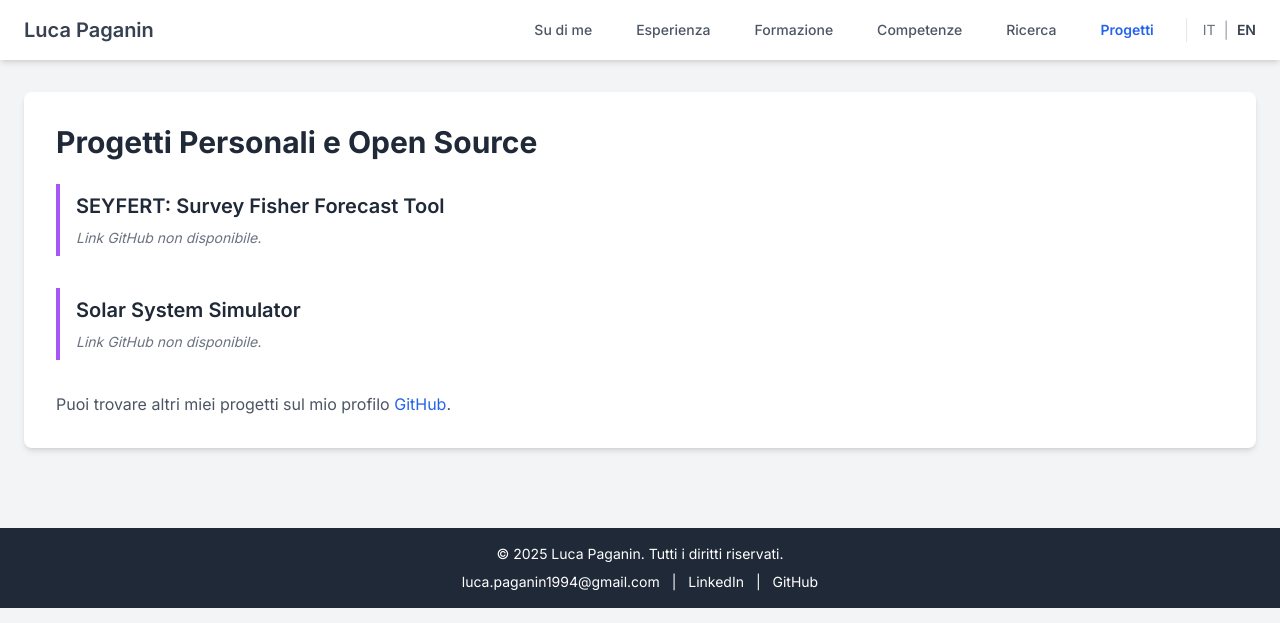
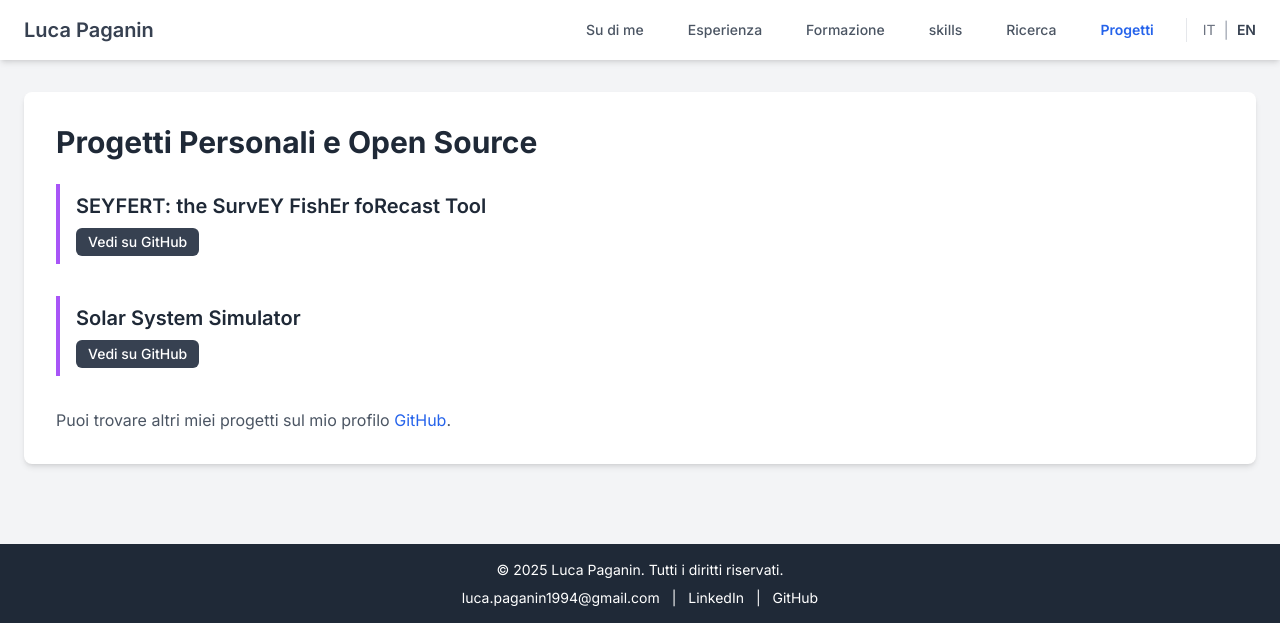
Before and after one commit to LucaPaganin/personal-website, a Flask app: page /projects in a window 1280 px wide. Shown: the top 623 px of the page. Run offline with Flask 2, Linux system fonts and the light colour scheme; some libraries are stand-ins or nearby versions.

Commit message:
installed jinja extensions and changed urtls in english

```diff
--- a/app.py
+++ b/app.py
@@ -60,9 +60,9 @@ def load_all_structural_data():
     json_files = {
         'personal_info': 'personal_info.json',
         'experience': 'experience.json',
-        'education': 'education.json', # Contiene la struttura per formazione e ID MD
+        'education': 'education.json', # Contiene la struttura per education e ID MD
         'phd_details': 'phd_details.json', # Contiene struttura PhD e ID MD
-        'skills': 'skills.json', # Contiene struttura competenze
+        'skills': 'skills.json', # Contiene struttura skills
         'conferences': 'conferences.json', # Contiene lista conferenze
         'publications': 'publications.json', # Contiene lista pubblicazioni (senza abstract)
         'projects': 'projects.json', # Contiene lista progetti (senza descrizioni)
@@ -156,13 +156,13 @@ def experience():
     # Pagina Esperienza Lavorativa
     return render_template('experience.html')
 
-@app.route('/formazione') # Nuova route per Formazione + Dottorato
-def formazione():
-    return render_template('formazione.html')
+@app.route('/education') # Nuova route per education + Dottorato
+def education():
+    return render_template('education.html')
 
-@app.route('/competenze') # Nuova route per Competenze + Certificazioni
-def competenze():
-    return render_template('competenze.html')
+@app.route('/skills') # Nuova route per skills + Certificazioni
+def skills():
+    return render_template('skills.html')
 
 @app.route('/ricerca') # Nuova route per Pubblicazioni + Conferenze
 def ricerca():
--- a/data/personal_info.json
+++ b/data/personal_info.json
@@ -2,6 +2,6 @@
     "name": "Luca Paganin",
     "email": "luca.paganin1994@gmail.com",
     "profile_image": null,
-    "github_url": "https://github.com/your_username",
-    "linkedin_url": "https://linkedin.com/in/your_profile"
+    "github_url": "https://github.com/LucaPaganin",
+    "linkedin_url": "https://www.linkedin.com/in/luca-paganin-phd-1a0b1a160/"
 }
--- a/data/projects.json
+++ b/data/projects.json
@@ -1,10 +1,10 @@
 [
     {
-        "name": "SEYFERT: Survey Fisher Forecast Tool",
-        "github_link": "#"
+        "name": "SEYFERT: the SurvEY FishEr foRecast Tool",
+        "github_link": "https://github.com/LucaPaganin/SEYFERT"
     },
     {
         "name": "Solar System Simulator",
-        "github_link": "#"
+        "github_link": "https://github.com/LucaPaganin/SolarSystem/"
     }
 ]
--- a/templates/base.html
+++ b/templates/base.html
@@ -1,9 +1,12 @@
 <!DOCTYPE html>
 <html lang="{{ g.locale }}">
+
   <head>
-    <meta charset="UTF-8">
-    <meta name="viewport" content="width=device-width, initial-scale=1.0">
-    <title>{% block title %}{{ g.structural_data.personal_info.name }}{% endblock %} - {{ _('Sito Personale') }}</title>
+    <meta charset="UTF-8" />
+    <meta name="viewport" content="width=device-width, initial-scale=1.0" />
+    <title>
+      {% block title %}{{ g.structural_data.personal_info.name }}{% endblock %}
+    - {{ _("Sito Personale") }}</title>
     <script src="https://cdn.tailwindcss.com"></script>
     <script>
         tailwind.config = {
@@ -16,13 +19,16 @@
             }
         }
     </script>
-    <link rel="preconnect" href="https://fonts.googleapis.com">
-    <link rel="preconnect" href="https://fonts.gstatic.com" crossorigin>
-    <link href="https://fonts.googleapis.com/css2?family=Inter:wght@400;500;600;700&display=swap" rel="stylesheet">
-    <link rel="stylesheet" href="{{ url_for('static', filename='css/style.css') }}">
+    <link rel="preconnect" href="https://fonts.googleapis.com" />
+    <link rel="preconnect" href="https://fonts.gstatic.com" crossorigin />
+    <link href="https://fonts.googleapis.com/css2?family=Inter:wght@400;500;600;700&display=swap"
+          rel="stylesheet" />
+    <link rel="stylesheet" href="{{ url_for('static', filename='css/style.css') }}" />
     {# Aggiungi supporto per plugin Typography se non già incluso nella CDN base di Tailwind v3+ #}
-    {# <script src="https://cdn.tailwindcss.com?plugins=typography"></script> #}
+    {#
+    <script src="https://cdn.tailwindcss.com?plugins=typography"></script> #}
   </head>
+
   <body class="bg-gray-100 font-sans text-gray-800">
 
     {# Header #}
@@ -30,26 +36,65 @@
       <nav class="container mx-auto px-6 py-3 flex justify-between items-center">
         {# Nome / Logo #}
         <div>
-                <a href="{{ url_for('index') }}" class="text-xl font-semibold text-gray-700 hover:text-blue-600">{{ g.structural_data.personal_info.name }}</a>
+          <a href="{{ url_for('index') }}" class="text-xl font-semibold text-gray-700 hover:text-blue-600">{{
+          g.structural_data.personal_info.name }}</a>
         </div>
 
         {# Navigazione Principale (Desktop) - Voci Raggruppate #}
         <div class="hidden md:flex items-center space-x-5">
-                <a href="{{ url_for('index') }}" class="px-3 py-2 rounded-md text-sm font-medium hover:bg-gray-200 {% if request.endpoint == 'index' %}text-blue-600 font-semibold{% else %}text-gray-600{% endif %}">{{ _('Su di me') }}</a>
-                <a href="{{ url_for('experience') }}" class="px-3 py-2 rounded-md text-sm font-medium hover:bg-gray-200 {% if request.endpoint == 'experience' %}text-blue-600 font-semibold{% else %}text-gray-600{% endif %}">{{ _('Esperienza') }}</a>
-                <a href="{{ url_for('formazione') }}" class="px-3 py-2 rounded-md text-sm font-medium hover:bg-gray-200 {% if request.endpoint == 'formazione' %}text-blue-600 font-semibold{% else %}text-gray-600{% endif %}">{{ _('Formazione') }}</a>
-                <a href="{{ url_for('competenze') }}" class="px-3 py-2 rounded-md text-sm font-medium hover:bg-gray-200 {% if request.endpoint == 'competenze' %}text-blue-600 font-semibold{% else %}text-gray-600{% endif %}">{{ _('Competenze') }}</a>
-                <a href="{{ url_for('ricerca') }}" class="px-3 py-2 rounded-md text-sm font-medium hover:bg-gray-200 {% if request.endpoint == 'ricerca' %}text-blue-600 font-semibold{% else %}text-gray-600{% endif %}">{{ _('Ricerca') }}</a>
-                <a href="{{ url_for('projects') }}" class="px-3 py-2 rounded-md text-sm font-medium hover:bg-gray-200 {% if request.endpoint == 'projects' %}text-blue-600 font-semibold{% else %}text-gray-600{% endif %}">{{ _('Progetti') }}</a>
+          <a href="{{ url_for('index') }}"
+             class="px-3 py-2 rounded-md text-sm font-medium hover:bg-gray-200
+                    {% if request.endpoint == 'index' %}
+                      text-blue-600 font-semibold
+                    {% else %}
+                      text-gray-600
+                    {% endif %}">{{ _("Su di me") }}</a>
+          <a href="{{ url_for('experience') }}"
+             class="px-3 py-2 rounded-md text-sm font-medium hover:bg-gray-200
+                    {% if request.endpoint == 'experience' %}
+                      text-blue-600 font-semibold
+                    {% else %}
+                      text-gray-600
+                    {% endif %}">{{ _("Esperienza") }}</a>
+          <a href="{{ url_for('education') }}"
+             class="px-3 py-2 rounded-md text-sm font-medium hover:bg-gray-200
+                    {% if request.endpoint == 'education' %}
+                      text-blue-600 font-semibold
+                    {% else %}
+                      text-gray-600
+                    {% endif %}">{{ _("Formazione") }}</a>
+          <a href="{{ url_for('skills') }}"
+             class="px-3 py-2 rounded-md text-sm font-medium hover:bg-gray-200
+                    {% if request.endpoint == 'skills' %}
+                      text-blue-600 font-semibold
+                    {% else %}
+                      text-gray-600
+                    {% endif %}">{{ _("skills") }}</a>
+          <a href="{{ url_for('ricerca') }}"
+             class="px-3 py-2 rounded-md text-sm font-medium hover:bg-gray-200
+                    {% if request.endpoint == 'ricerca' %}
+                      text-blue-600 font-semibold
+                    {% else %}
+                      text-gray-600
+                    {% endif %}">{{ _("Ricerca") }}</a>
+          <a href="{{ url_for('projects') }}"
+             class="px-3 py-2 rounded-md text-sm font-medium hover:bg-gray-200
+                    {% if request.endpoint == 'projects' %}
+                      text-blue-600 font-semibold
+                    {% else %}
+                      text-gray-600
+                    {% endif %}">{{ _("Progetti") }}</a>
 
           {# Selettore Lingua #}
           <div class="flex space-x-2 items-center border-l pl-4 ml-4">
             {% if g.locale == 'it' %}
               <span class="text-sm font-semibold text-gray-700">IT</span>
               <span class="text-gray-400">|</span>
-                       <a href="{{ url_for('set_language', language='en') }}" class="text-sm text-gray-500 hover:text-blue-600">EN</a>
+              <a href="{{ url_for('set_language', language='en') }}"
+                 class="text-sm text-gray-500 hover:text-blue-600">EN</a>
             {% else %}
-                       <a href="{{ url_for('set_language', language='it') }}" class="text-sm text-gray-500 hover:text-blue-600">IT</a>
+              <a href="{{ url_for('set_language', language='it') }}"
+                 class="text-sm text-gray-500 hover:text-blue-600">IT</a>
               <span class="text-gray-400">|</span>
               <span class="text-sm font-semibold text-gray-700">EN</span>
             {% endif %}
@@ -63,15 +108,23 @@
             {% if g.locale == 'it' %}
               <span class="text-xs font-semibold text-gray-700">IT</span>
               <span class="text-gray-300 text-xs">|</span>
-                       <a href="{{ url_for('set_language', language='en') }}" class="text-xs text-gray-500 hover:text-blue-600">EN</a>
+              <a href="{{ url_for('set_language', language='en') }}"
+                 class="text-xs text-gray-500 hover:text-blue-600">EN</a>
             {% else %}
-                       <a href="{{ url_for('set_language', language='it') }}" class="text-xs text-gray-500 hover:text-blue-600">IT</a>
+              <a href="{{ url_for('set_language', language='it') }}"
+                 class="text-xs text-gray-500 hover:text-blue-600">IT</a>
               <span class="text-gray-300 text-xs">|</span>
               <span class="text-xs font-semibold text-gray-700">EN</span>
             {% endif %}
           </div>
           <button id="mobile-menu-button" class="outline-none mobile-menu-button">
-                    <svg class=" w-6 h-6 text-gray-500 hover:text-blue-600 " fill="none" stroke-linecap="round" stroke-linejoin="round" stroke-width="2" viewBox="0 0 24 24" stroke="currentColor">
+            <svg class="w-6 h-6 text-gray-500 hover:text-blue-600"
+                 fill="none"
+                 stroke-linecap="round"
+                 stroke-linejoin="round"
+                 stroke-width="2"
+                 viewBox="0 0 24 24"
+                 stroke="currentColor">
               <path d="M4 6h16M4 12h16M4 18h16"></path>
             </svg>
           </button>
@@ -81,35 +134,93 @@
       {# Menu Mobile - Voci Raggruppate #}
       <div class="hidden mobile-menu md:hidden">
         <ul class="px-2 pt-2 pb-3 space-y-1 sm:px-3">
-                <li><a href="{{ url_for('index') }}" class="block px-3 py-2 rounded-md text-base font-medium hover:bg-gray-200 {% if request.endpoint == 'index' %}text-blue-600 font-semibold{% else %}text-gray-700{% endif %}">{{ _('Su di me') }}</a></li>
-                <li><a href="{{ url_for('experience') }}" class="block px-3 py-2 rounded-md text-base font-medium hover:bg-gray-200 {% if request.endpoint == 'experience' %}text-blue-600 font-semibold{% else %}text-gray-700{% endif %}">{{ _('Esperienza') }}</a></li>
-                <li><a href="{{ url_for('formazione') }}" class="block px-3 py-2 rounded-md text-base font-medium hover:bg-gray-200 {% if request.endpoint == 'formazione' %}text-blue-600 font-semibold{% else %}text-gray-700{% endif %}">{{ _('Formazione') }}</a></li>
-                <li><a href="{{ url_for('competenze') }}" class="block px-3 py-2 rounded-md text-base font-medium hover:bg-gray-200 {% if request.endpoint == 'competenze' %}text-blue-600 font-semibold{% else %}text-gray-700{% endif %}">{{ _('Competenze') }}</a></li>
-                <li><a href="{{ url_for('ricerca') }}" class="block px-3 py-2 rounded-md text-base font-medium hover:bg-gray-200 {% if request.endpoint == 'ricerca' %}text-blue-600 font-semibold{% else %}text-gray-700{% endif %}">{{ _('Ricerca') }}</a></li>
-                <li><a href="{{ url_for('projects') }}" class="block px-3 py-2 rounded-md text-base font-medium hover:bg-gray-200 {% if request.endpoint == 'projects' %}text-blue-600 font-semibold{% else %}text-gray-700{% endif %}">{{ _('Progetti') }}</a></li>
+          <li>
+            <a href="{{ url_for('index') }}"
+               class="block px-3 py-2 rounded-md text-base font-medium hover:bg-gray-200
+                      {% if request.endpoint == 'index' %}
+                        text-blue-600 font-semibold
+                      {% else %}
+                        text-gray-700
+                      {% endif %}">{{ _("Su di me") }}</a>
+          </li>
+          <li>
+            <a href="{{ url_for('experience') }}"
+               class="block px-3 py-2 rounded-md text-base font-medium hover:bg-gray-200
+                      {% if request.endpoint == 'experience' %}
+                        text-blue-600 font-semibold
+                      {% else %}
+                        text-gray-700
+                      {% endif %}">{{ _("Esperienza") }}</a>
+          </li>
+          <li>
+            <a href="{{ url_for('education') }}"
+               class="block px-3 py-2 rounded-md text-base font-medium hover:bg-gray-200
+                      {% if request.endpoint == 'education' %}
+                        text-blue-600 font-semibold
+                      {% else %}
+                        text-gray-700
+                      {% endif %}">{{ _("Formazione") }}</a>
+          </li>
+          <li>
+            <a href="{{ url_for('skills') }}"
+               class="block px-3 py-2 rounded-md text-base font-medium hover:bg-gray-200
+                      {% if request.endpoint == 'skills' %}
+                        text-blue-600 font-semibold
+                      {% else %}
+                        text-gray-700
+                      {% endif %}">{{ _("Competenze") }}</a>
+          </li>
+          <li>
+            <a href="{{ url_for('ricerca') }}"
+               class="block px-3 py-2 rounded-md text-base font-medium hover:bg-gray-200
+                      {% if request.endpoint == 'ricerca' %}
+                        text-blue-600 font-semibold
+                      {% else %}
+                        text-gray-700
+                      {% endif %}">{{ _("Ricerca") }}</a>
+          </li>
+          <li>
+            <a href="{{ url_for('projects') }}"
+               class="block px-3 py-2 rounded-md text-base font-medium hover:bg-gray-200
+                      {% if request.endpoint == 'projects' %}
+                        text-blue-600 font-semibold
+                      {% else %}
+                        text-gray-700
+                      {% endif %}">{{ _("Progetti") }}</a>
+          </li>
         </ul>
       </div>
     </header>
 
     {# Contenuto Principale #}
     <main class="container mx-auto px-6 py-8">
-        {% block content %}
-        {% endblock %}
+      {% block content %}{% endblock %}
     </main>
 
     {# Footer #}
     <footer class="bg-gray-800 text-white mt-12">
       <div class="container mx-auto px-6 py-4 text-center text-sm">
-            <p>&copy; {{ now.year }} {{ g.structural_data.personal_info.name }}. {{ _('Tutti i diritti riservati.') }}</p>
+        <p>
+          &copy; {{ now.year }} {{ g.structural_data.personal_info.name }}. {{ _("Tutti i diritti riservati.") }}
+        </p>
         <div class="mt-2">
-                <a href="mailto:{{ g.structural_data.personal_info.email }}" class="hover:text-blue-400">{{ g.structural_data.personal_info.email }}</a>
-                {% if g.structural_data.personal_info.linkedin_url and g.structural_data.personal_info.linkedin_url != '#' %}
+          <a href="mailto:{{ g.structural_data.personal_info.email }}" class="hover:text-blue-400">{{
+          g.structural_data.personal_info.email }}</a>
+          {% if g.structural_data.personal_info.linkedin_url and g.structural_data.personal_info.linkedin_url !=
+            '#' %}
             <span class="mx-2">|</span>
-                <a href="{{ g.structural_data.personal_info.linkedin_url }}" target="_blank" rel="noopener noreferrer" class="hover:text-blue-400">LinkedIn</a>
+            <a href="{{ g.structural_data.personal_info.linkedin_url }}"
+               target="_blank"
+               rel="noopener noreferrer"
+               class="hover:text-blue-400">LinkedIn</a>
           {% endif %}
-                 {% if g.structural_data.personal_info.github_url and g.structural_data.personal_info.github_url != '#' %}
+          {% if g.structural_data.personal_info.github_url and g.structural_data.personal_info.github_url != '#'
+            %}
             <span class="mx-2">|</span>
-                <a href="{{ g.structural_data.personal_info.github_url }}" target="_blank" rel="noopener noreferrer" class="hover:text-blue-400">GitHub</a>
+            <a href="{{ g.structural_data.personal_info.github_url }}"
+               target="_blank"
+               rel="noopener noreferrer"
+               class="hover:text-blue-400">GitHub</a>
           {% endif %}
         </div>
       </div>
@@ -127,4 +238,5 @@
     </script>
 
   </body>
+
 </html>
--- a/templates/projects.html
+++ b/templates/projects.html
@@ -1,9 +1,11 @@
 {% extends "base.html" %}
-{% block title %}{{ g.structural_data.personal_info.name }} - {{ _('Progetti') }}{% endblock %}
+{% block title %}
+  {{ g.structural_data.personal_info.name }} - {{ _("Progetti") }}
+{% endblock title %}
 
 {% block content %}
   <div class="bg-white p-8 rounded-lg shadow-md">
-    <h1 class="text-3xl font-bold mb-6 text-gray-800">{{ _('Progetti Personali e Open Source') }}</h1>
+    <h1 class="text-3xl font-bold mb-6 text-gray-800">{{ _("Progetti Personali e Open Source") }}</h1>
 
     <div class="space-y-8">
       {% for project in g.structural_data.projects %}
@@ -13,24 +15,30 @@
 
           {# Link GitHub (se presente) #}
           {% if project.github_link and project.github_link != '#' %}
-                     <a href="{{ project.github_link }}" target="_blank" rel="noopener noreferrer" class="inline-block mt-2 bg-gray-700 hover:bg-gray-800 text-white text-sm font-medium py-1 px-3 rounded-md transition duration-150 ease-in-out">
-                         {{ _('Vedi su GitHub') }}
+            <a href="{{ project.github_link }}"
+               target="_blank"
+               rel="noopener noreferrer"
+               class="inline-block mt-2 bg-gray-700 hover:bg-gray-800 text-white text-sm font-medium py-1 px-3 rounded-md transition duration-150 ease-in-out">
+              {{ _("Vedi su GitHub") }}
             </a>
           {% else %}
-                      <p class="text-sm text-gray-500 mt-2 italic">{{ _('Link GitHub non disponibile.') }}</p>
+            <p class="text-sm text-gray-500 mt-2 italic">{{ _("Link GitHub non disponibile.") }}</p>
           {% endif %}
 
           {# Rimosso il blocco per la descrizione da Markdown #}
 
         </div>
       {% else %}
-             <p class="text-gray-600">{{ _('Nessun progetto elencato.') }}</p>
+        <p class="text-gray-600">{{ _("Nessun progetto elencato.") }}</p>
       {% endfor %}
     </div>
 
     {# Link generico a GitHub #}
     <p class="mt-8 text-gray-600">
-        {{ _('Puoi trovare altri miei progetti sul mio profilo') }} <a href="{{ g.structural_data.personal_info.github_url }}" target="_blank" rel="noopener noreferrer" class="text-blue-600 hover:underline">GitHub</a>.
+      {{ _("Puoi trovare altri miei progetti sul mio profilo") }} <a href="{{ g.structural_data.personal_info.github_url }}"
+    target="_blank"
+    rel="noopener noreferrer"
+    class="text-blue-600 hover:underline">GitHub</a>.
     </p>
   </div>
 {% endblock %}
```
Also changed, not shown: data/education.json (deleted, +0 -64 lines), templates/education.html (renamed from templates/formazione.html), templates/skills.html (renamed from templates/competenze.html). Lines whose indentation alone changed are shown as unchanged.
